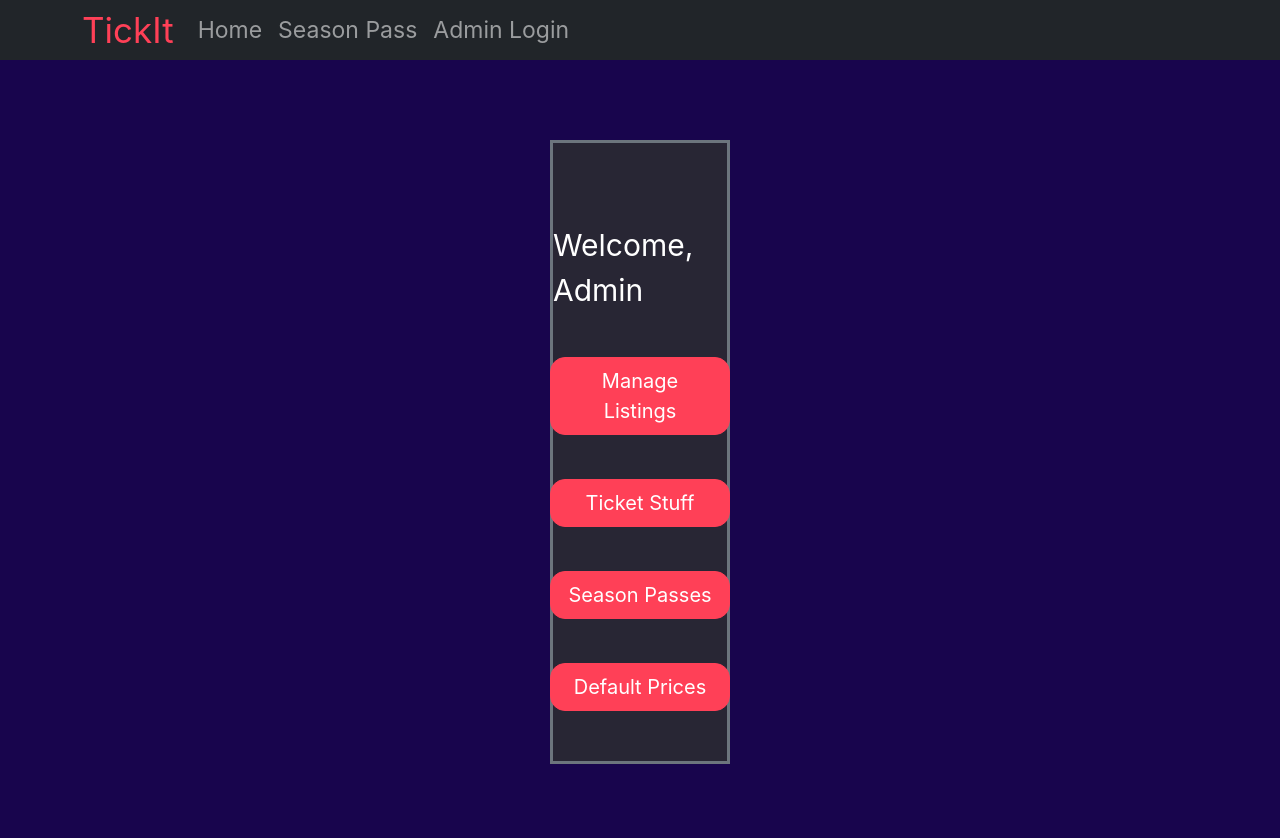
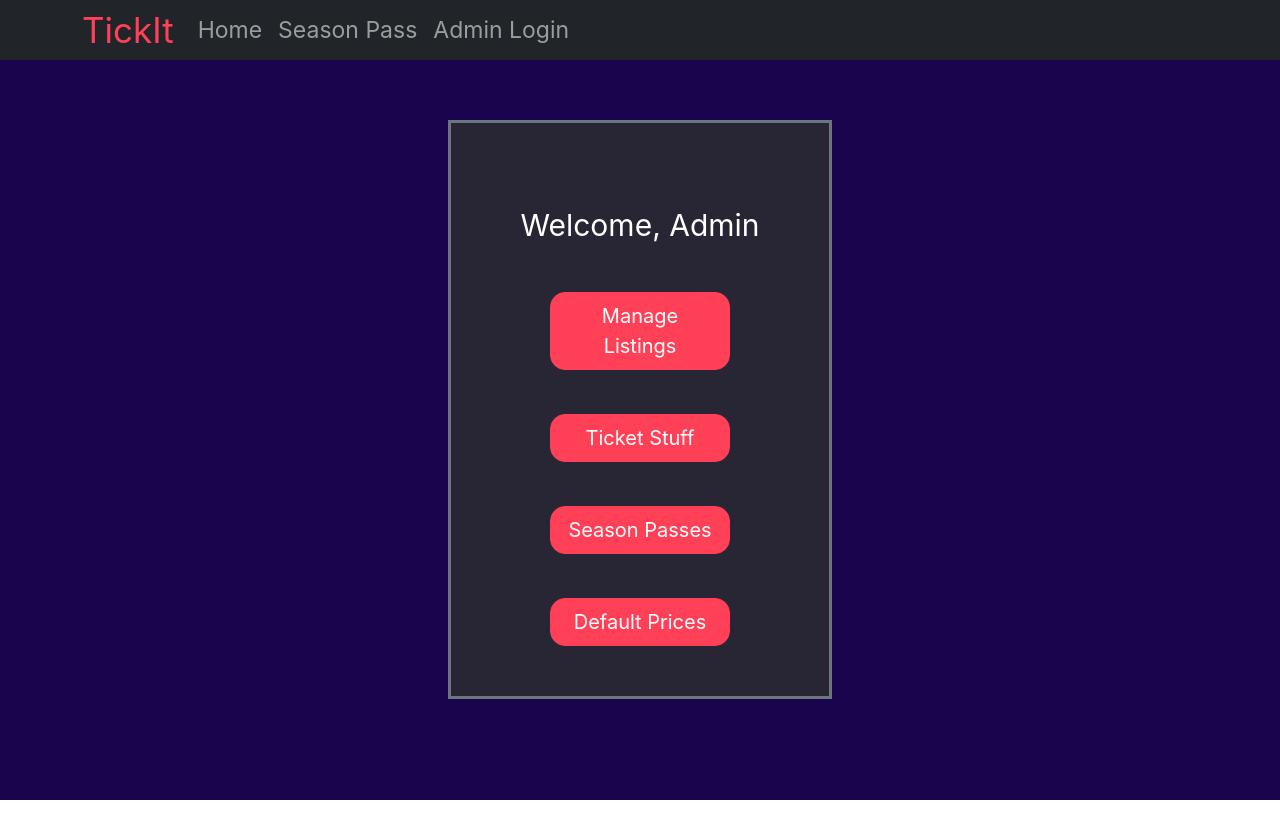
Before and after one commit to PatrickBerz/tick-it, a React (Create React App) app in the folder frontend/: page /adminPage in a window 1280 px wide. Shown: the top 838 px of the page. After the commit the page ends 800 px from the top, so only its background shows below. Built offline with nearby package versions, Linux system fonts and the light colour scheme.

Commit message:
fixes admin page border bug

```diff
--- a/frontend/src/components/adminPage.jsx
+++ b/frontend/src/components/adminPage.jsx
@@ -19,9 +19,9 @@ export const AdminPage = () =>{
         window.location.href="/policyStuff"
     }
     return (
-        <div  style={{marginTop:'60px', paddingTop:'50px' ,paddingLeft: '550px' , paddingRight:'550px'}}>
+        <div  style={{height:'100%', width:'100%', paddingTop:'120px', paddingLeft:'35%', paddingRight:'35%'}}>
 
-            <Stack className='square border border-secondary border-3' direction='vertical' style={{color: 'white', alignItems:'center', marginTop:'30px', background: '#282634' }} gap={1}>
+            <Stack className='square border border-secondary border-3' direction='vertical' style={{color: 'white', alignItems:'center', background: '#282634' }} gap={1}>
                     <div style={{fontSize:'30px', marginTop:'80px' }}>Welcome, Admin</div>
                     <Button size='lg' onClick={ListingsSubmit} variant="primary"
                         style={{
```
